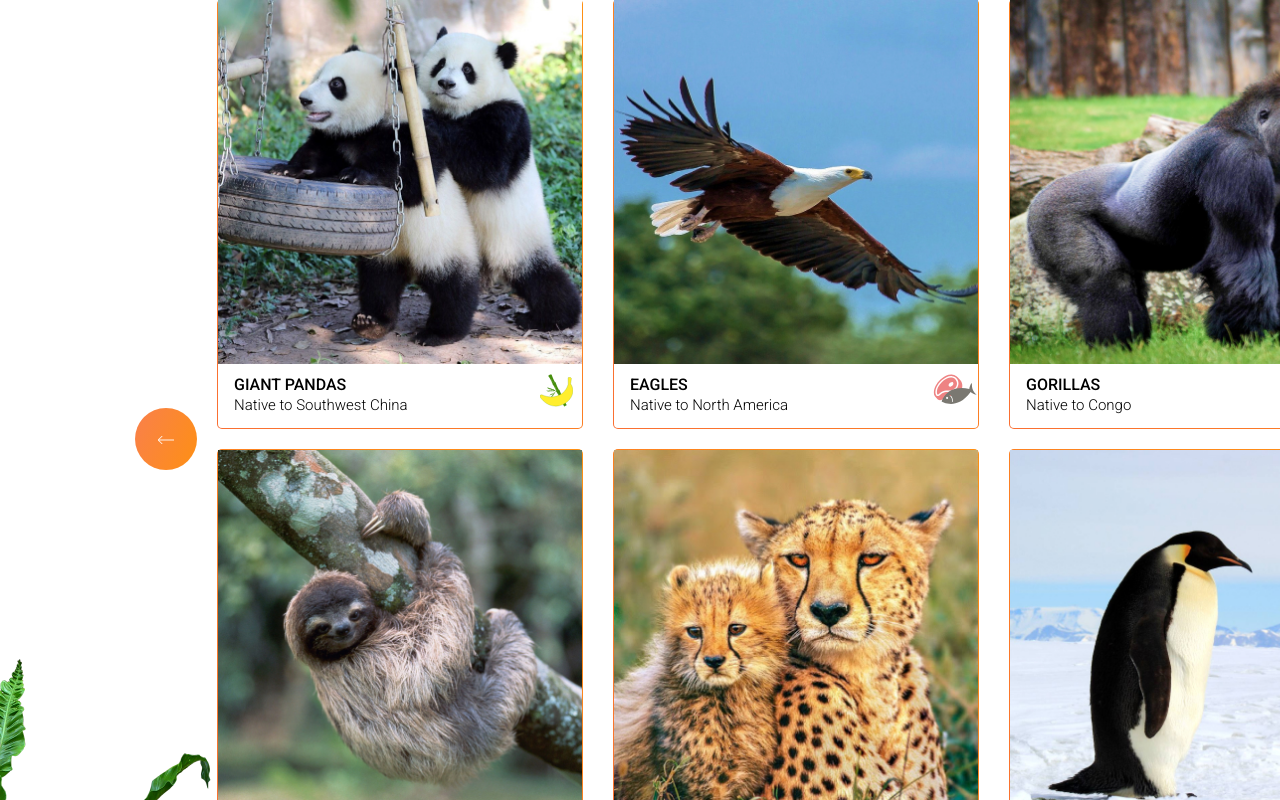
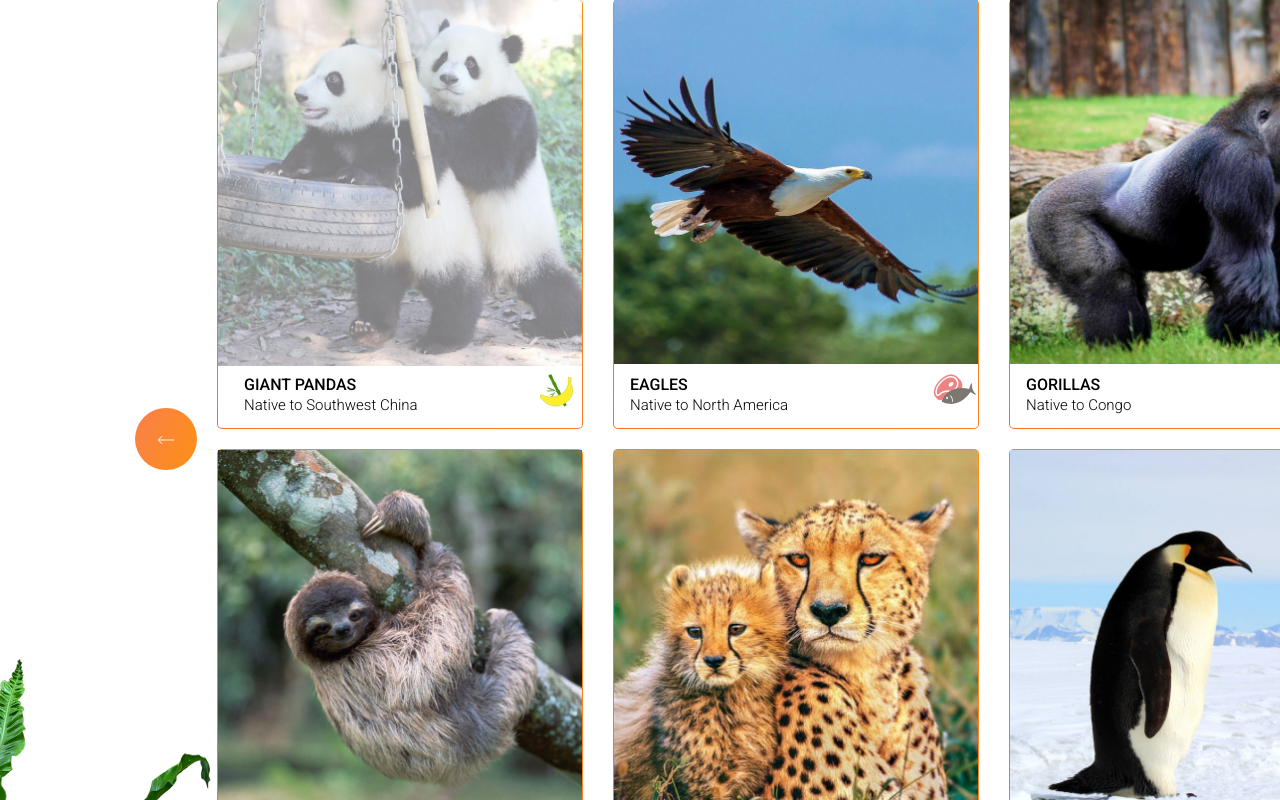
Before and after one commit to yura-mosenkov/online-zoo, a plain HTML site: page pages/main/index.html in a window 1280 px wide. In both pictures the pointer is over the element 320 px from the left and 2013 px from the top of the page. Shown: the part 1613-2413 px from the top of the page. Drawn offline with Linux system fonts and the light colour scheme.

Commit message:
fix: animals card animation effect

```diff
--- a/pages/main/style.css
+++ b/pages/main/style.css
@@ -562,6 +562,19 @@ button>a {
    max-width: 366px;
 }
 
+.animals-block__card:hover .card__description {
+   opacity: 1;
+   transform: translate(10px);
+   transition: .5s ease all;
+}
+
+.animals-block__card:hover .card__image {
+   transition: .5s ease all;
+   transform: scale(1.05);
+   background-color: #333B41;
+   opacity: 0.5;
+}
+
 .card__upper {
    position: relative;
    overflow: hidden;
@@ -571,14 +584,10 @@ button>a {
 
 .card__image {}
 
-.card__image:hover {
-   transition: .5s ease all;
-   transform: scale(1.05);
-}
-
 .card__info {
    display: flex;
    justify-content: space-between;
+   position: relative;
 }
 
 .card__description {
```
